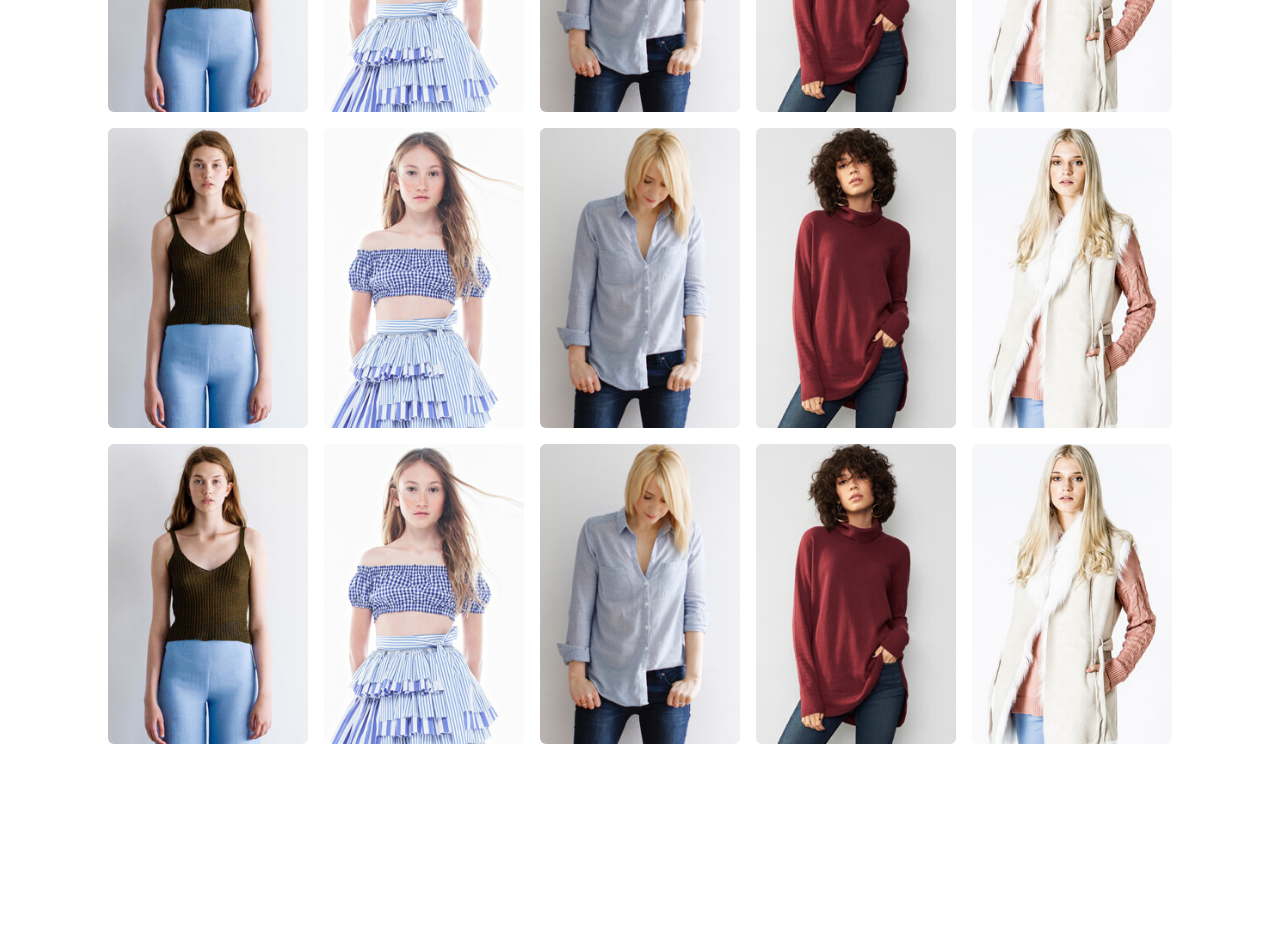
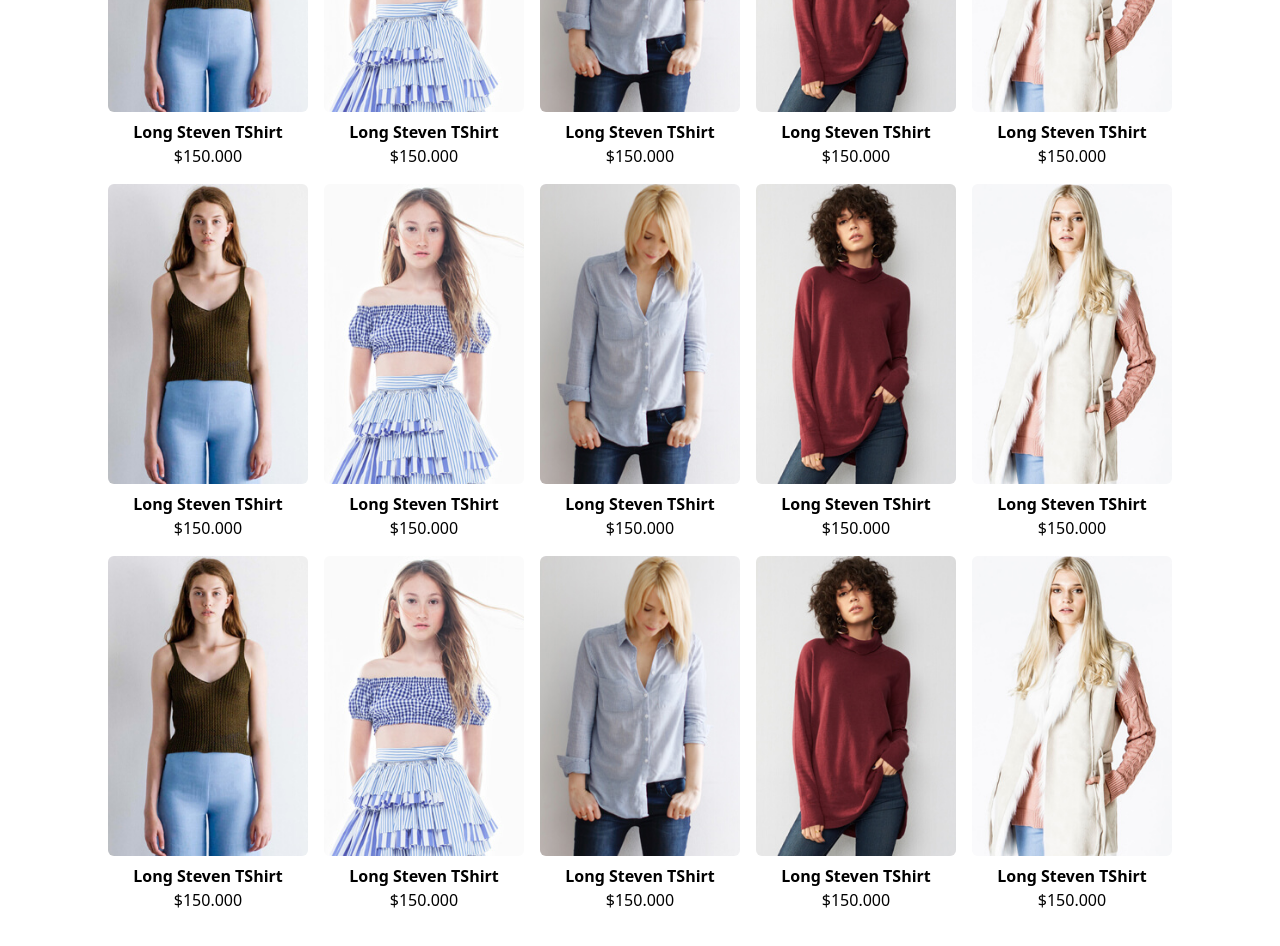
Before and after one commit to CrisTri97/myfashiop, a Next.js app: page / in a window 1280 px wide. Shown: the part 1580-2526 px from the top of the page. Built offline with nearby package versions, Linux system fonts and the light colour scheme.

Commit message:
full section product homePage

```diff
--- a/components/Itemproduct/ItemProduct.js
+++ b/components/Itemproduct/ItemProduct.js
@@ -3,8 +3,10 @@ import React from "react";
 import { HeartIcon, ShoppingCartIcon } from "@heroicons/react/24/outline";
 export default function ItemProduct({ url }) {
   return (
-    <div className="group w-[240px] h-[340px] lg:w-[200px] lg:h-[300px] rounded-md overflow-hidden  justify-center items-center relative group-hover:translate-x-[50%]">
+    <>
+      <div className="cursor-pointer group w-[240px] h-[340px] lg:w-[200px] lg:h-[300px] rounded-md overflow-hidden  justify-center items-center relative ">
         <Image
+          className="rounded-sm"
           src={url}
           layout="fill"
           alt="product"
@@ -14,12 +16,19 @@ export default function ItemProduct({ url }) {
         />
         <div className="transition-all opacity-0 ease-linear  flex absolute  text-[1.3rem]  bottom-[20%] transform  right-[-40%] z-10 group-hover:right-[20%] duration-[0.2s] group-hover:opacity-100">
           <div className="w-8 h-8 p-1 text-[1.3rem] bg-gray-50/[0.9] mr-1 rounded-md hover:bg-blue-600 hover:text-white">
-          <HeartIcon className="" />
+            <HeartIcon className="stroke-1" />
           </div>
           <div className="w-8 h-8 p-1 text-[1.3rem] bg-gray-50/[0.9] hover:bg-blue-600 hover:text-white rounded-md">
-          <ShoppingCartIcon />
+            <ShoppingCartIcon className="stroke-1" />
           </div>
         </div>
       </div>
+      <div className="text-center mt-2">
+        <h3 className="font-semibold hover:text-blue-500 cursor-pointer">
+          Long Steven TShirt
+        </h3>
+        <p>$150.000</p>
+      </div>
+    </>
   );
 }
```
Lines whose indentation alone changed are shown as unchanged.
